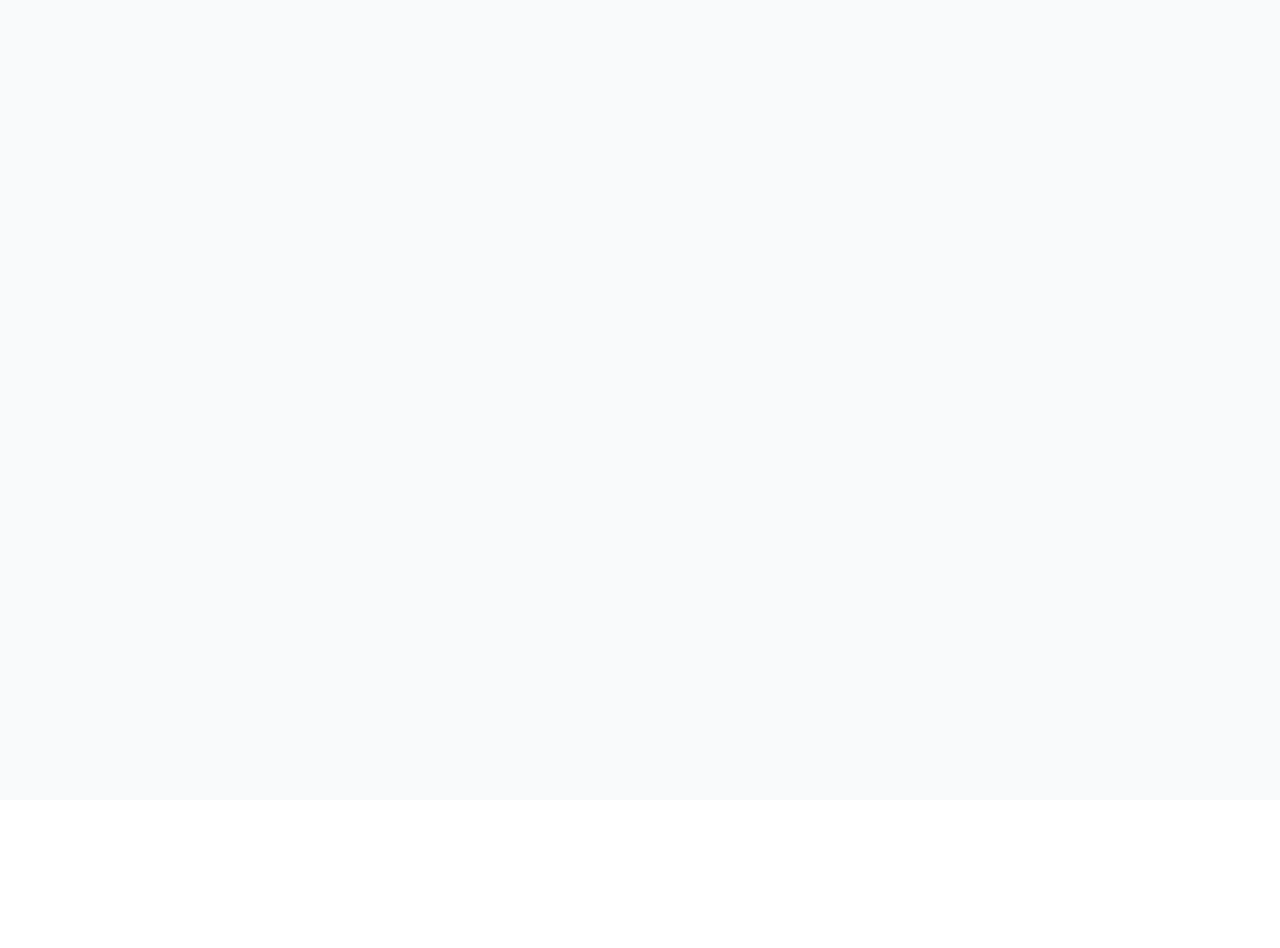
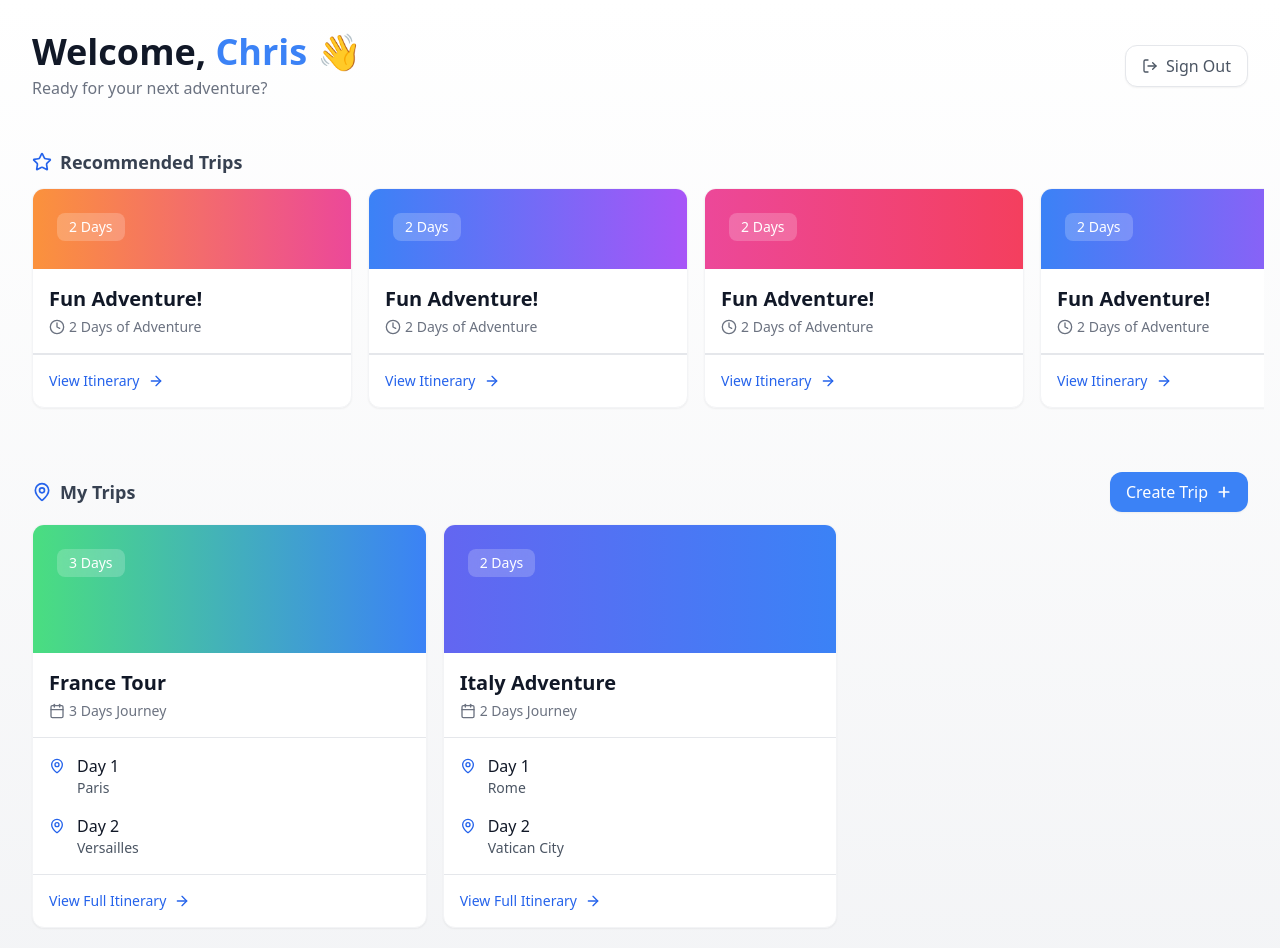
Before and after one commit to jannalee0819/What2Do, a React (Vite) app in the folder What2Do/: page /profile in a window 1280 px wide. Before the commit this address had no page. Shown: the top 948 px of the page. Before the commit the page ends 800 px from the top, so only its background shows below. Built offline with nearby package versions, Linux system fonts and the light colour scheme.

Commit message:
profile page + mock data
huzzah!

```diff
--- a/What2Do/src/App.jsx
+++ b/What2Do/src/App.jsx
@@ -6,6 +6,7 @@ import { EditTrip } from "./components/EditTrip";
 import { MapView } from "./components/MapView";
 import { OptionsPage } from './pages/options/options';
 import { TripItinerary } from './components/TripItinerary';
+import { Profile } from './components/Profile'
 
 const App = () => {
   const [trips, setTrips] = useState([]);
@@ -33,6 +34,7 @@ const App = () => {
           <Route path="/map" element={<MapView />} />
           <Route path="/options" element={<OptionsPage />} />
           <Route path="/itinerary" element={<TripItinerary />} />
+          <Route path="/profile" element={<Profile />} />
         </Routes>
       </div>
     </BrowserRouter>
--- /dev/null
+++ b/What2Do/src/assets/parsed_data.json
@@ -0,0 +1,45 @@
+{
+    "user": {
+      "name": "Chris",
+      "email": "profchris@northwestern.edu",
+      "trips": {
+        "France Tour": {
+          "locations": {
+            "1": {
+              "destination": "Paris",
+              "description": "Visit the Eiffel Tower and explore local cafes",
+              "day": 1
+            },
+            "2": {
+              "destination": "Versailles",
+              "description": "Tour the Palace of Versailles",
+              "day": 2
+            },
+            "3": {
+              "destination": "Nice",
+              "description": "Lounge on the beaches of southern France",
+              "day": 3
+            }
+          },
+          "source": "https://travel-blog.com/france",
+          "days": 3
+        },
+        "Italy Adventure": {
+          "locations": {
+            "1": {
+              "destination": "Rome",
+              "description": "Explore the Colosseum and Roman Forum",
+              "day": 1
+            },
+            "2": {
+              "destination": "Vatican City",
+              "description": "Visit St. Peter's Basilica and the Sistine Chapel",
+              "day": 2
+            }
+          },
+          "source": "https://travel-blog.com/italy",
+          "days": 2
+        }
+      }
+    }
+  }
--- a/What2Do/src/components/Card.jsx
+++ b/What2Do/src/components/Card.jsx
@@ -1,7 +1,26 @@
+// components/Card/index.js
 export const Card = ({ children, className = "" }) => (
-    <div className={`bg-white rounded-lg border shadow-sm ${className}`}>
+    <div className={`bg-white rounded-2xl border shadow-sm ${className}`}>
         {children}
     </div>
+);
+
+export const CardHeader = ({ children, className = "" }) => (
+    <div className={`p-4 border-b ${className}`}>
+        {children}
+    </div>
+);
+
+export const CardTitle = ({ children, className = "" }) => (
+    <h3 className={`text-xl font-bold text-gray-800 ${className}`}>
+        {children}
+    </h3>
+);
+
+export const CardDescription = ({ children, className = "" }) => (
+    <p className={`text-sm text-gray-500 mt-1 ${className}`}>
+        {children}
+    </p>
 );
 
 export const CardContent = ({ children, className = "" }) => (
@@ -9,3 +28,9 @@ export const CardContent = ({ children, className = "" }) => (
         {children}
     </div>
 );
+
+export const CardFooter = ({ children, className = "" }) => (
+    <div className={`p-4 border-t ${className}`}>
+        {children}
+    </div>
+);
--- /dev/null
+++ b/What2Do/src/components/Profile.jsx
@@ -0,0 +1,90 @@
+import React, { useState } from 'react';
+import { Card, CardContent } from './Card';
+import { TripCard } from './TripCard';
+import { Plus, LogOut, Star, MapPin } from "lucide-react";
+import sampleData from '../assets/parsed_data.json';
+
+export const Profile = () => {
+  const [data, setData] = useState(sampleData);
+
+  const recommendedTrips = Array(4).fill(null).map((_, index) => ({
+    locations: {
+      1: {
+        destination: `Destination ${index + 1}`,
+        description: `Exciting activities in destination ${index + 1}`,
+        day: 1
+      },
+      2: {
+        destination: `Destination ${index + 1} Side Trip`,
+        description: `More activities in destination ${index + 1}`,
+        day: 2
+      }
+    },
+    source: `https://travel-blog.com/trip${index + 1}`,
+    days: 2
+  }));
+
+  return (
+    <div className="min-h-screen bg-gradient-to-b to-gray-100 from-white">
+      <div className="container mx-auto pb-16 px-4 sm:px-6 lg:px-8 py-8">
+        {/* Header */}
+        <div className="mb-12">
+          <div className="flex flex-row flex-end justify-between items-center gap-4">
+            <div className="space-y-1">
+              <h1 className="text-3xl sm:text-4xl font-bold text-gray-900">
+                Welcome, <span className="text-blue-500">{data.user.name}</span> 👋
+              </h1>
+              <p className="text-gray-500">Ready for your next adventure?</p>
+            </div>
+            <button className="flex items-center gap-2 px-4 py-4 sm:py-2 bg-white hover:bg-gray-50 text-gray-600 font-medium rounded-xl shadow-sm border border-gray-200 transition-all hover:shadow-md">
+              <LogOut className="w-4 h-4" strokeWidth={2} />
+              <span className='hidden sm:block'>Sign Out</span>
+            </button>
+          </div>
+        </div>
+
+        {/* Recommended Trips - Horizontal Scroll */}
+        <div className="mb-12">
+          <div className="flex items-center gap-2 mb-3">
+            <Star className="w-5 h-5 text-blue-600" />
+            <h2 className="text-lg font-semibold text-gray-700">Recommended Trips</h2>
+          </div>
+          <div className="relative">
+            <div className="overflow-x-auto pb-4 -mx-4 px-4">
+              <div className="flex gap-2 sm:gap-4">
+                {recommendedTrips.map((trip, index) => (
+                  <div className="w-80 flex-shrink-0">
+                    <TripCard key={index} trip={trip} rec={1} tripName="Fun Adventure!" />
+                  </div>
+                ))}
+              </div>
+            </div>
+          </div>
+        </div>
+
+        {/* My Trips */}
+        <div>
+          <div className="flex items-center justify-between mb-3">
+            <div className="flex items-center gap-2">
+              <MapPin className="w-5 h-5 text-blue-600" />
+              <h2 className="text-lg font-semibold text-gray-700">My Trips</h2>
+            </div>
+            <button className="flex items-center gap-2 px-4 py-2 bg-blue-500 hover:bg-blue-600 text-white font-medium rounded-xl shadow-sm transition-all hover:shadow-md">
+              Create Trip
+              <Plus className="w-4 h-4" strokeWidth={2.6} />
+            </button>
+          </div>
+          <div className="grid grid-cols-1 lg:grid-cols-3 gap-4">
+            {Object.entries(data.user.trips).map(([key, trip]) => (
+              <div className="transform transition-all hover:scale-[1.02]">
+                <TripCard key={key} trip={trip} tripName={key} />
+              </div>
+            ))}
+          </div>
+        </div>
+      </div>
+    </div>
+  );
+};
+
+export default Profile;
--- /dev/null
+++ b/What2Do/src/components/TripCard.jsx
@@ -0,0 +1,90 @@
+import React, { useState } from 'react';
+import {
+    Card,
+    CardHeader,
+    CardTitle,
+    CardDescription,
+    CardContent,
+    CardFooter
+} from './Card';
+import { MapPin, Calendar, ArrowRight, Clock } from "lucide-react";
+
+export function TripCard({ trip, tripName, rec }) {
+  const getRandomGradient = () => {
+    const gradients = [
+      'from-blue-500 to-purple-500',
+      'from-green-400 to-blue-500',
+      'from-pink-500 to-rose-500',
+      'from-orange-400 to-pink-500',
+      'from-indigo-500 to-blue-500'
+    ];
+    return gradients[Math.floor(Math.random() * gradients.length)];
+  };
+
+  return (
+    rec ? (
+      <Card className="w-full min-w-80 bg-white rounded-xl overflow-hidden hover:shadow-lg transition-all duration-300 border border-gray-100">
+        <div className={`h-20 bg-gradient-to-r ${getRandomGradient()} p-6`}>
+          <div className="flex items-start justify-between">
+            <div className="bg-white/20 rounded-lg px-3 py-1 text-white text-sm font-medium">
+              {trip.days} Days
+            </div>
+          </div>
+        </div>
+        <CardHeader className="pt-4">
+          <CardTitle className="text-xl font-bold text-gray-900">{tripName}</CardTitle>
+          <CardDescription className="flex items-center gap-1 text-gray-500">
+            <Clock className="w-4 h-4" />
+            <span>{trip.days} Days of Adventure</span>
+          </CardDescription>
+        </CardHeader>
+        <CardFooter className="flex items-center justify-between pb-4">
+          <a href={trip.source}
+             className="group flex items-center gap-2 text-sm font-medium text-blue-600 hover:text-blue-700 transition-colors">
+            View Itinerary
+            <ArrowRight className="w-4 h-4 transition-transform group-hover:translate-x-1" />
+          </a>
+        </CardFooter>
+      </Card>
+    ) : (
+      <Card className="w-full min-w-80 bg-white rounded-xl overflow-hidden hover:shadow-lg transition-all duration-300 border border-gray-100">
+        <div className={`h-32 bg-gradient-to-r ${getRandomGradient()} p-6`}>
+          <div className="flex items-start justify-between">
+            <div className="bg-white/20 backdrop-blur-md rounded-lg px-3 py-1 text-white text-sm font-medium">
+              {trip.days} Days
+            </div>
+          </div>
+        </div>
+        <CardHeader className="pt-4">
+          <CardTitle className="text-xl font-bold text-gray-900">{tripName}</CardTitle>
+          <CardDescription className="flex items-center gap-1 text-gray-500">
+            <Calendar className="w-4 h-4" />
+            <span>{trip.days} Days Journey</span>
+          </CardDescription>
+        </CardHeader>
+        <CardContent>
+          <div className="space-y-4">
+            {Object.entries(trip.locations).slice(0, 2).map(([key, location]) => (
+              <div key={key} className="flex items-start gap-3">
+                <div className="mt-1">
+                  <MapPin className="w-4 h-4 text-blue-600" />
+                </div>
+                <div>
+                  <h4 className="font-medium text-gray-900">Day {location.day}</h4>
+                  <p className="text-sm text-gray-600">{location.destination}</p>
+                </div>
+              </div>
+            ))}
+          </div>
+        </CardContent>
+        <CardFooter className="flex items-center justify-between pb-4">
+          <a href={trip.source}
+             className="group flex items-center gap-2 text-sm font-medium text-blue-600 hover:text-blue-700 transition-colors">
+            View Full Itinerary
+            <ArrowRight className="w-4 h-4 transition-transform group-hover:translate-x-1" />
+          </a>
+        </CardFooter>
+      </Card>
+    )
+  );
+}
```
